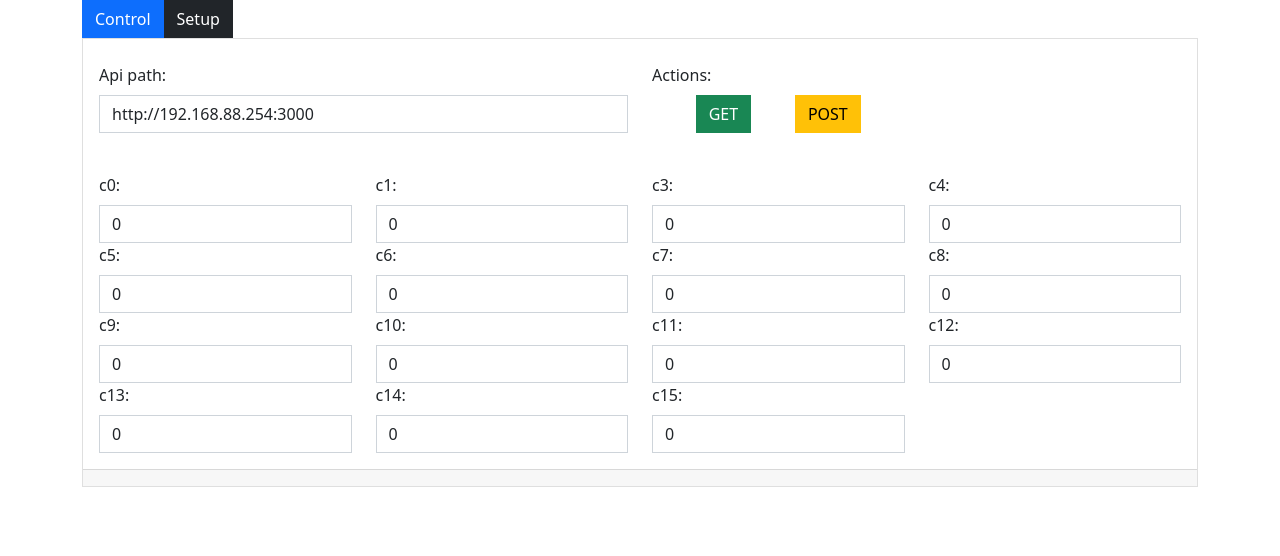
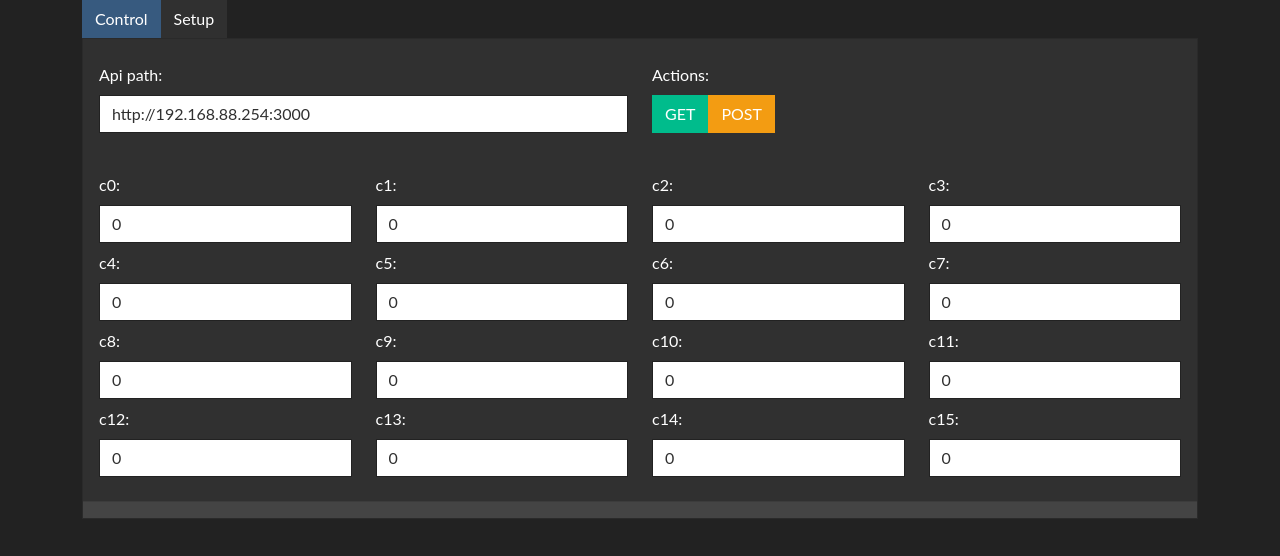
Before and after one commit to Enweave/remolight, a Vue app in the folder frontend/: page / in a window 1280 px wide. Shown: the top 556 px of the page. Built offline with nearby package versions, Linux system fonts and the light colour scheme.

Commit message:
fix form data + dark theme

```diff
--- a/frontend/dev_server.js
+++ b/frontend/dev_server.js
@@ -12,8 +12,9 @@ app.use(express.json());
 
 app.get('/', (req, res) => {
   res.json({
-      c0: 10,
-      c1: 20,
+      c0: 0,
+      c1: 10,
+      c2: 20,
       c3: 30,
       c4: 40,
       c5: 50,
--- a/frontend/src/assets/style/app.sass
+++ b/frontend/src/assets/style/app.sass
@@ -1,8 +1,8 @@
 // Define variable defaults
-//$body-bg: #000
-//$body-color: #111
+$border-radius: 0
 
-$border-radius: 0
+// https://bootswatch.com/darkly/
+@import "darkly"
 
 // https://getbootstrap.com/docs/5.0/customize/sass/
 @import 'node_modules/bootstrap/scss/bootstrap.scss'
@@ -24,5 +24,6 @@ $border-radius: 0
 @import "node_modules/bootstrap/scss/containers"
 @import "node_modules/bootstrap/scss/grid"
 
+
 a.router-link-exact-active
   @extend .btn-primary
--- /dev/null
+++ b/frontend/src/assets/style/darkly.scss
@@ -0,0 +1,173 @@
+// Darkly 5.1.3
+// Bootswatch
+
+$theme: "darkly" !default;
+
+//
+// Color system
+//
+
+$white:    #fff !default;
+$gray-100: #f8f9fa !default;
+$gray-200: #ebebeb !default;
+$gray-300: #dee2e6 !default;
+$gray-400: #ced4da !default;
+$gray-500: #adb5bd !default;
+$gray-600: #888 !default;
+$gray-700: #444 !default;
+$gray-800: #303030 !default;
+$gray-900: #222 !default;
+$black:    #000 !default;
+
+$blue:    #375a7f !default;
+$indigo:  #6610f2 !default;
+$purple:  #6f42c1 !default;
+$pink:    #e83e8c !default;
+$red:     #e74c3c !default;
+$orange:  #fd7e14 !default;
+$yellow:  #f39c12 !default;
+$green:   #00bc8c !default;
+$teal:    #20c997 !default;
+$cyan:    #3498db !default;
+
+$primary:       $blue !default;
+$secondary:     $gray-700 !default;
+$success:       $green !default;
+$info:          $cyan !default;
+$warning:       $yellow !default;
+$danger:        $red !default;
+$light:         $gray-500 !default;
+$dark:          $gray-800 !default;
+
+$min-contrast-ratio:   1.9 !default;
+
+// Body
+
+$body-bg:                   $gray-900 !default;
+$body-color:                $white !default;
+
+// Links
+
+$link-color:                $success !default;
+
+// Fonts
+
+// stylelint-disable-next-line value-keyword-case
+$font-family-sans-serif:      Lato, -apple-system, BlinkMacSystemFont, "Segoe UI", Roboto, "Helvetica Neue", Arial, sans-serif, "Apple Color Emoji", "Segoe UI Emoji", "Segoe UI Symbol" !default;
+$h1-font-size:                3rem !default;
+$h2-font-size:                2.5rem !default;
+$h3-font-size:                2rem !default;
+$text-muted:                  $gray-600 !default;
+
+// Tables
+
+$table-border-color:          $gray-700 !default;
+
+$table-bg-scale:              0 !default;
+
+// Forms
+
+$input-bg:                          $white !default;
+$input-color:                       $gray-800 !default;
+$input-border-color:                $body-bg !default;
+$input-group-addon-color:           $gray-500 !default;
+$input-group-addon-bg:              $gray-700 !default;
+
+$form-check-input-bg:                     $white !default;
+$form-check-input-border:                 none !default;
+
+$form-file-button-color:          $white !default;
+
+// Dropdowns
+
+$dropdown-bg:                       $gray-900 !default;
+$dropdown-border-color:             $gray-700 !default;
+$dropdown-divider-bg:               $gray-700 !default;
+$dropdown-link-color:               $white !default;
+$dropdown-link-hover-color:         $white !default;
+$dropdown-link-hover-bg:            $primary !default;
+
+// Navs
+
+$nav-link-padding-x:                2rem !default;
+$nav-link-disabled-color:           $gray-500 !default;
+$nav-tabs-border-color:             $gray-700 !default;
+$nav-tabs-link-hover-border-color:  $nav-tabs-border-color $nav-tabs-border-color transparent !default;
+$nav-tabs-link-active-color:        $white !default;
+$nav-tabs-link-active-border-color: $nav-tabs-border-color $nav-tabs-border-color transparent !default;
+
+// Navbar
+
+$navbar-padding-y:                  1rem !default;
+$navbar-dark-color:                rgba($white, .6) !default;
+$navbar-dark-hover-color:          $white !default;
+$navbar-light-color:                rgba($gray-900, .7) !default;
+$navbar-light-hover-color:          $gray-900 !default;
+$navbar-light-active-color:         $gray-900 !default;
+$navbar-light-toggler-border-color: rgba($gray-900, .1) !default;
+
+// Pagination
+
+$pagination-color:                  $white !default;
+$pagination-bg:                     $success !default;
+$pagination-border-width:           0 !default;
+$pagination-border-color:           transparent !default;
+$pagination-hover-color:            $white !default;
+$pagination-hover-bg:               lighten($success, 10%) !default;
+$pagination-hover-border-color:     transparent !default;
+$pagination-active-bg:              $pagination-hover-bg !default;
+$pagination-active-border-color:    transparent !default;
+$pagination-disabled-color:         $white !default;
+$pagination-disabled-bg:            darken($success, 15%) !default;
+$pagination-disabled-border-color:  transparent !default;
+
+// Cards
+
+$card-cap-bg:                       $gray-700 !default;
+$card-bg:                           $gray-800 !default;
+
+// Popovers
+
+$popover-bg:                        $gray-800 !default;
+$popover-header-bg:                 $gray-700 !default;
+
+// Toasts
+
+$toast-background-color:            $gray-700 !default;
+$toast-header-background-color:     $gray-800 !default;
+
+// Modals
+
+$modal-content-bg:                  $gray-800 !default;
+$modal-content-border-color:        $gray-700 !default;
+$modal-header-border-color:         $gray-700 !default;
+
+// Progress bars
+
+$progress-bg:                       $gray-700 !default;
+
+// List group
+
+$list-group-color:                  $body-color !default;
+$list-group-bg:                     $gray-800 !default;
+$list-group-border-color:           $gray-700 !default;
+$list-group-hover-bg:               $gray-700 !default;
+$list-group-action-hover-color:     $list-group-color !default;
+$list-group-action-active-bg:       $gray-900 !default;
+
+// Breadcrumbs
+
+$breadcrumb-padding-y:              .375rem !default;
+$breadcrumb-padding-x:              .75rem !default;
+$breadcrumb-bg:                     $gray-700 !default;
+$breadcrumb-border-radius:          .25rem !default;
+
+// Close
+
+$btn-close-color:            $white !default;
+$btn-close-opacity:          .4 !default;
+$btn-close-hover-opacity:    1 !default;
+
+// Code
+
+$pre-color:                         inherit !default;
--- a/frontend/src/components/ColorForm.vue
+++ b/frontend/src/components/ColorForm.vue
@@ -1,22 +1,22 @@
 <template>
   <div class="card">
-    <div class="mt-2 mb-2 card-body row">
-      <div class="col-6">
+    <div class="card-body row">
+      <div class="mt-2 mb-2 col-sm-12 col-md-6 ">
         <label class="form-label">Api path:</label>
         <input class="form-control" v-model="api_path">
       </div>
-      <div class="col-3">
+      <div class="mt-2 mb-2 col-sm-12 col-md-6 ">
         <label class="form-label">Actions:</label>
-        <div class=" d-flex justify-content-evenly align-items-center">
+        <div class=" d-flex align-items-center">
           <button class="flex-grow-0 btn btn-success" @click="getStuff">GET</button>
           <button class="flex-grow-0 btn btn-warning" @click="postStuff">POST</button>
         </div>
       </div>
     </div>
     <div class="card-body row">
-      <div class="col-3" v-for="(i, key) in form_data" :key="key">
+      <div class="col-sm-6 col-md-3 mb-2" v-for="(i, key) in form_data" :key="key">
         <label class="form-label">{{ key }}:</label>
-        <input class="form-control" v-model="form_data[key]">
+        <input type="number" min="0" max="4095" class="form-control" v-model="form_data[key]">
       </div>
     </div>
     <div class="card-footer"></div>
@@ -31,6 +31,7 @@ export default {
     form_data: {
       c0: 0,
       c1: 0,
+      c2: 0,
       c3: 0,
       c4: 0,
       c5: 0,
--- /dev/null
+++ b/frontend/vue.config.js
@@ -0,0 +1,24 @@
+// vue.config.js
+
+/**
+ * @type {import('@vue/cli-service').ProjectOptions}
+ */
+module.exports = {
+    // options...
+    integrity: true,
+    css: {
+        sourceMap: true
+    },
+    chainWebpack: (config) => {
+        config
+            .plugin('html')
+            .tap(args => {
+                args[0].title = 'Remolight';
+                args[0].meta = {
+                    viewport: 'width=device-width,initial-scale=1,user-scalable=no'
+                };
+
+                return args;
+            })
+    }
+}
```
